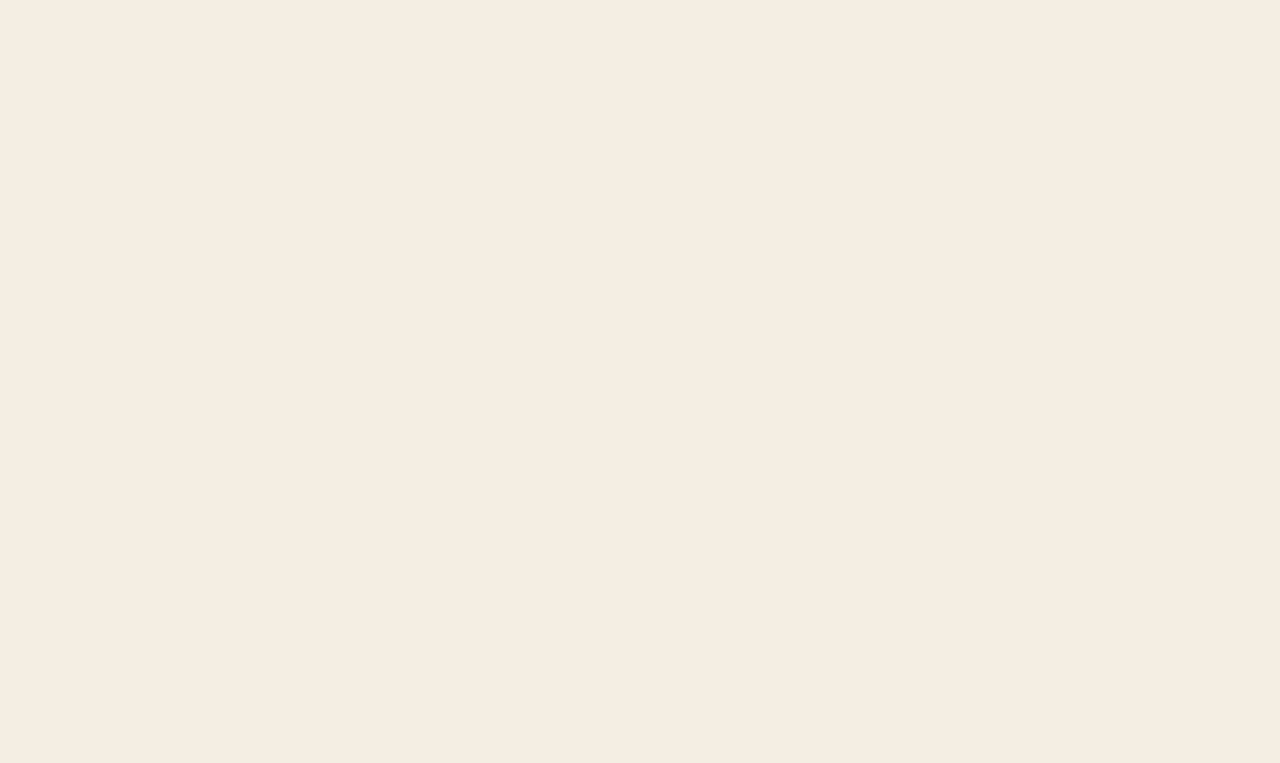
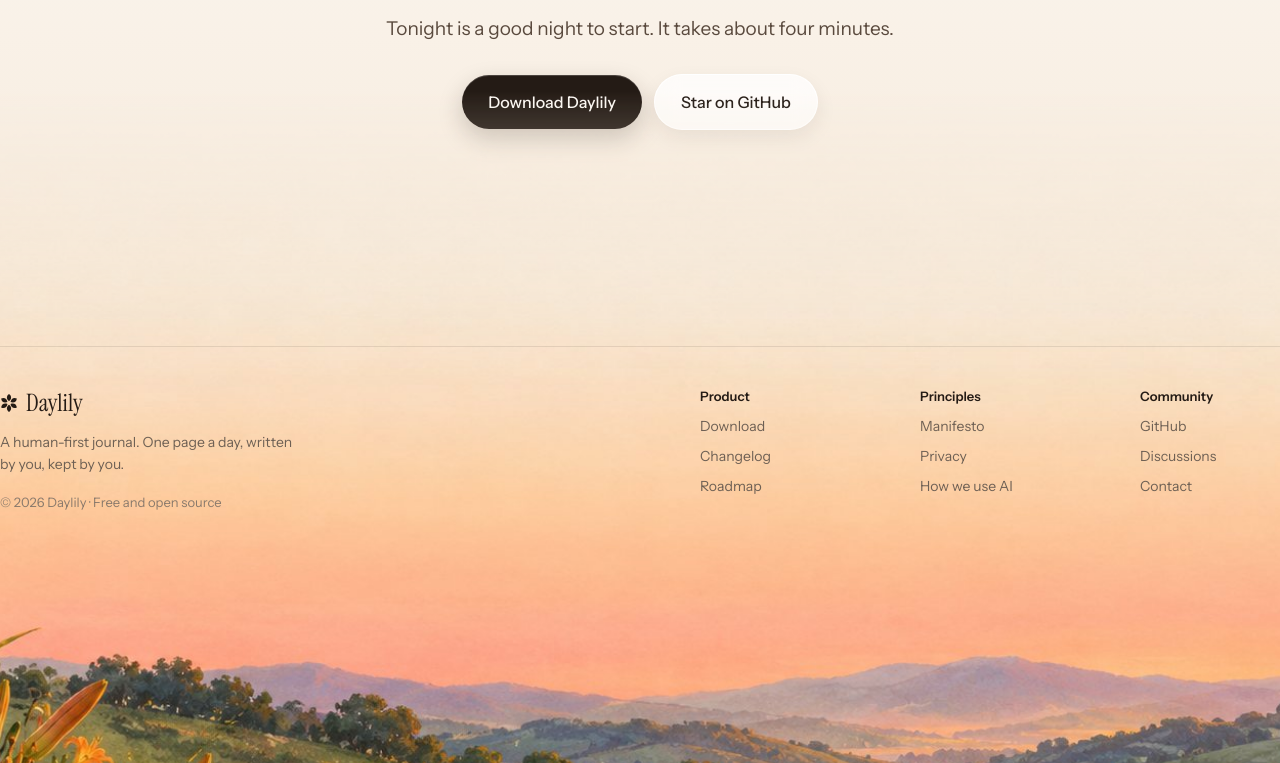
Before and after one commit to KacemMathlouthi/Daylily, a Next.js app in the folder apps/web/: page / in a window 1280 px wide. Shown: the part 6417-7180 px from the top of the page. Before the commit the page ends 6184 px from the top, so only its background shows below. Built offline with nearby package versions, Linux system fonts and the light colour scheme.

Commit message:
feat(web): add closing call to action and footer

```diff
--- a/apps/web/app/page.tsx
+++ b/apps/web/app/page.tsx
@@ -1,5 +1,6 @@
 import { Calendar } from "@/components/landing/calendar";
 import { Features } from "@/components/landing/features";
+import { Footer } from "@/components/landing/footer";
 import { Garden } from "@/components/landing/garden";
 import { Hero } from "@/components/landing/hero";
 import { MotionProvider } from "@/components/landing/motion";
@@ -15,6 +16,7 @@ export default function Page() {
         <Garden />
         <Calendar />
       </main>
+      <Footer />
     </MotionProvider>
   );
 }
--- /dev/null
+++ b/apps/web/components/landing/footer-art.tsx
@@ -0,0 +1,43 @@
+"use client";
+
+import { motion, useScroll, useTransform } from "motion/react";
+import Image from "next/image";
+import { type ReactNode, useRef } from "react";
+
+/** The dusk meadow and the giant wordmark, which rises out of it as the page ends. */
+export function FooterArt({ children }: { children: ReactNode }) {
+  const ref = useRef<HTMLDivElement>(null);
+  const { scrollYProgress } = useScroll({
+    offset: ["start end", "end end"],
+    target: ref,
+  });
+  const imageY = useTransform(scrollYProgress, [0, 1], [-60, 0]);
+  const wordY = useTransform(scrollYProgress, [0, 1], ["35%", "0%"]);
+  const wordOpacity = useTransform(scrollYProgress, [0, 0.6], [0, 1]);
+
+  return (
+    <div className="relative mt-16 w-full md:mt-24" ref={ref}>
+      <motion.div
+        aria-hidden="true"
+        className="mask-[linear-gradient(transparent_0%,black_30%)] absolute inset-x-0 -top-[20vw] bottom-0"
+        style={{ y: imageY }}
+      >
+        <Image
+          alt=""
+          className="object-cover object-top"
+          fill
+          sizes="100vw"
+          src="/images/art/dusk.jpg"
+        />
+      </motion.div>
+      {children}
+      <motion.p
+        aria-hidden="true"
+        className="relative mt-[clamp(80px,17vw,250px)] mb-[-0.08em] bg-[linear-gradient(180deg,#fffbf5f7_10%,#fff6eb8c_85%)] bg-clip-text text-center font-display text-[32vw] text-transparent leading-[0.87] tracking-[-0.045em]"
+        style={{ opacity: wordOpacity, y: wordY }}
+      >
+        Daylily
+      </motion.p>
+    </div>
+  );
+}
--- /dev/null
+++ b/apps/web/components/landing/footer.tsx
@@ -0,0 +1,62 @@
+import { DaylilyMark } from "@daylily/ui/components/daylily-mark";
+import { FooterArt } from "./footer-art";
+import { FOOTER_LINKS, GITHUB_URL } from "./links";
+import { Reveal } from "./motion";
+import { PillButton, PillLink } from "./pill-button";
+
+export function Footer() {
+  return (
+    <footer className="relative flex flex-col items-center overflow-clip bg-[linear-gradient(180deg,#fbf8f3_0%,#f8eee2_30%,#f6e7d5_48%)]">
+      <Reveal className="relative flex flex-col items-center gap-6 px-5 pt-24 pb-24 text-center md:pt-32.5 md:pb-30">
+        <h2 className="font-display text-[clamp(56px,7.8vw,112px)] text-ink leading-[0.93] tracking-[-0.035em]">
+          How was your day?
+        </h2>
+        <p className="text-[#5a4a3e] text-[17px] leading-7.5 md:text-[19px]">
+          Tonight is a good night to start. It takes about four minutes.
+        </p>
+        <div className="flex flex-wrap items-center justify-center gap-3 pt-1.5">
+          <PillButton>Download Daylily</PillButton>
+          <PillLink href={GITHUB_URL} tone="glass">
+            Star on GitHub
+          </PillLink>
+        </div>
+      </Reveal>
+
+      <FooterArt>
+        <div className="relative mx-auto flex w-full max-w-328 flex-col justify-between gap-10 border-ink/10 border-t px-5 pt-10 md:flex-row md:px-0">
+          <div className="flex max-w-105 flex-col gap-3">
+            <div className="flex items-center gap-2">
+              <DaylilyMark className="text-ink" size={18} />
+              <span className="font-display text-2xl text-ink">Daylily</span>
+            </div>
+            <p className="max-w-75 text-ink-muted text-sm leading-5.5">
+              A human-first journal. One page a day, written by you, kept by
+              you.
+            </p>
+            <p className="pt-1.5 text-[13px] text-ink-subtle">
+              © 2026 Daylily · Free and open source
+            </p>
+          </div>
+          <nav className="grid grid-cols-2 gap-10 sm:grid-cols-3 md:flex md:gap-20">
+            {FOOTER_LINKS.map((group) => (
+              <div className="flex w-35 flex-col gap-2.5" key={group.heading}>
+                <h3 className="font-semibold text-[13px] text-ink">
+                  {group.heading}
+                </h3>
+                {group.links.map((link) => (
+                  <a
+                    className="text-ink-muted text-sm transition-colors duration-300 hover:text-ink"
+                    href={link.href}
+                    key={link.label}
+                  >
+                    {link.label}
+                  </a>
+                ))}
+              </div>
+            ))}
+          </nav>
+        </div>
+      </FooterArt>
+    </footer>
+  );
+}
--- a/apps/web/components/landing/links.ts
+++ b/apps/web/components/landing/links.ts
@@ -7,3 +7,30 @@ export const NAV_LINKS = [
   { href: "#", label: "Privacy" },
   { href: GITHUB_URL, label: "GitHub" },
 ] as const;
+
+export const FOOTER_LINKS = [
+  {
+    heading: "Product",
+    links: [
+      { href: "#", label: "Download" },
+      { href: "#", label: "Changelog" },
+      { href: "#", label: "Roadmap" },
+    ],
+  },
+  {
+    heading: "Principles",
+    links: [
+      { href: "#", label: "Manifesto" },
+      { href: "#", label: "Privacy" },
+      { href: "#", label: "How we use AI" },
+    ],
+  },
+  {
+    heading: "Community",
+    links: [
+      { href: GITHUB_URL, label: "GitHub" },
+      { href: "#", label: "Discussions" },
+      { href: "#", label: "Contact" },
+    ],
+  },
+] as const;
--- a/apps/web/components/landing/pill-button.tsx
+++ b/apps/web/components/landing/pill-button.tsx
@@ -1,30 +1,46 @@
 import { cn } from "cn";
 import type { ComponentProps } from "react";
 
-type PillButtonProps = ComponentProps<"button"> & {
+interface PillStyle {
+  size?: "md" | "lg";
   tone?: "ink" | "glass";
-  size?: "md" | "lg";
-};
+}
+
+function pillClasses(
+  tone: PillStyle["tone"] = "ink",
+  size: PillStyle["size"] = "lg"
+) {
+  return cn(
+    "inline-flex cursor-pointer items-center justify-center gap-2.5 rounded-full font-medium transition-[transform,box-shadow,background-color] duration-300 ease-soft hover:-translate-y-0.5 active:translate-y-0",
+    size === "lg" ? "px-6.5 py-3.75 text-base" : "px-5 py-2.75 text-sm",
+    tone === "ink"
+      ? "bg-ink text-paper-raised shadow-[inset_0_1px_0_#ffffff2e,0_10px_24px_#241b1538] hover:shadow-[inset_0_1px_0_#ffffff2e,0_14px_30px_#241b1545]"
+      : "border border-white/90 bg-white/75 text-ink shadow-[0_8px_20px_#241b1514] backdrop-blur-md hover:bg-white/90"
+  );
+}
 
 /** The rounded call-to-action used across the landing page. */
 export function PillButton({
-  tone = "ink",
-  size = "lg",
+  tone,
+  size,
   className,
   ...props
-}: PillButtonProps) {
+}: ComponentProps<"button"> & PillStyle) {
   return (
     <button
-      className={cn(
-        "inline-flex cursor-pointer items-center justify-center gap-2.5 rounded-full font-medium transition-[transform,box-shadow,background-color] duration-300 ease-soft hover:-translate-y-0.5 active:translate-y-0",
-        size === "lg" ? "px-6.5 py-3.75 text-base" : "px-5 py-2.75 text-sm",
-        tone === "ink"
-          ? "bg-ink text-paper-raised shadow-[inset_0_1px_0_#ffffff2e,0_10px_24px_#241b1538] hover:shadow-[inset_0_1px_0_#ffffff2e,0_14px_30px_#241b1545]"
-          : "border border-white/90 bg-white/75 text-ink shadow-[0_8px_20px_#241b1514] backdrop-blur-md hover:bg-white/90",
-        className
-      )}
+      className={cn(pillClasses(tone, size), className)}
       type="button"
       {...props}
     />
   );
 }
+
+/** A link styled as a pill, for calls to action that go somewhere. */
+export function PillLink({
+  tone,
+  size,
+  className,
+  ...props
+}: ComponentProps<"a"> & PillStyle) {
+  return <a className={cn(pillClasses(tone, size), className)} {...props} />;
+}
```
